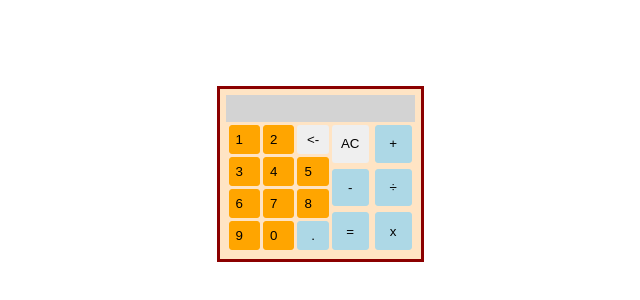
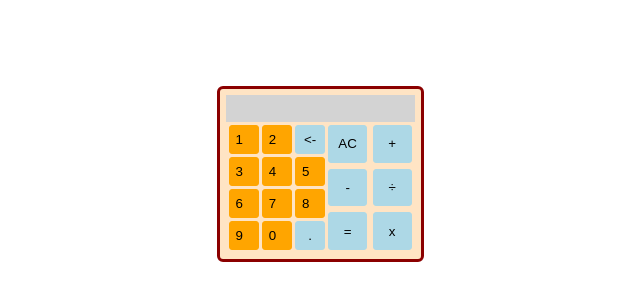
Before and after one commit to hanzi-code/Calculator, a plain HTML site: page index.html in a window 1280 px wide. Shown: the part 226-526 px from the top of the page, without its empty margins (320-960 px from the left). Drawn offline with Linux system fonts and the light colour scheme.

Commit message:
Edit styles.css add style for the ac btn and delete btn

```diff
--- a/CSS/styles.css
+++ b/CSS/styles.css
@@ -15,10 +15,12 @@ button {
     border: none;
     border-radius: 3px;
 }
-
+.allClear,
+.deleteBtn,
 .point {
     background-color: lightblue;
     border: 1px solid lightblue;
+    padding: 6px;
 }
 
 button:hover {
@@ -72,4 +74,5 @@ button:hover {
     border: 3px solid darkred;
     background-color: bisque;
     padding: 6px;
+    border-radius: 6px;
 }
```
